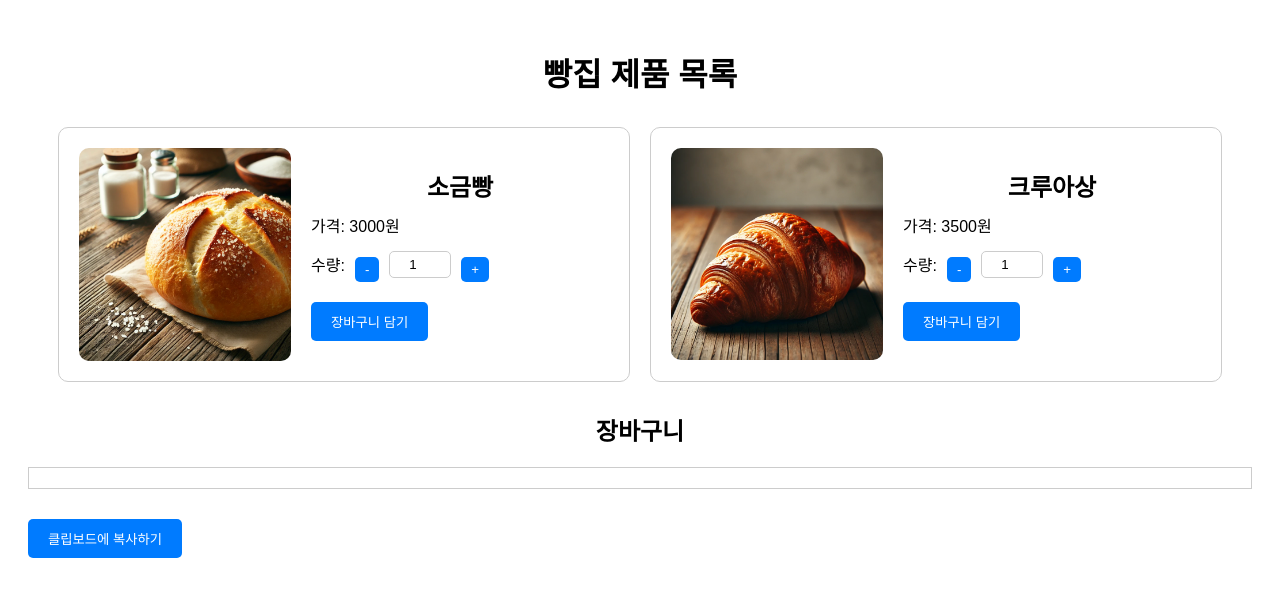
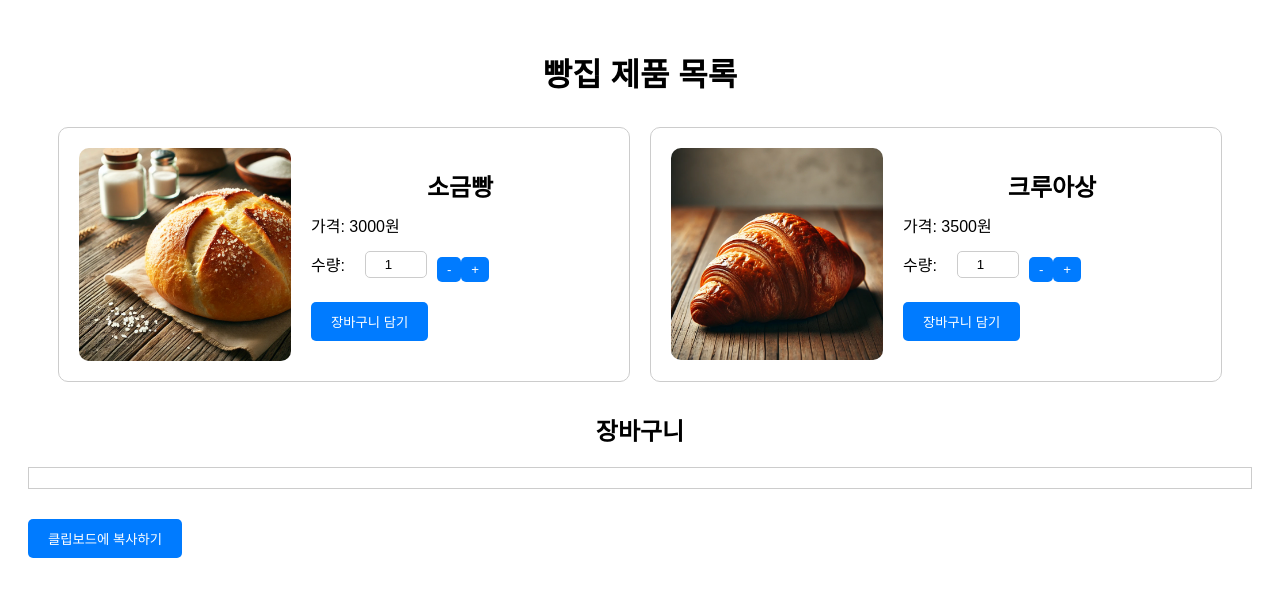
Before and after one commit to hanseodev/hanseodev.github.io, a Jekyll site: the page breads.html, which Jekyll copies as it is, in a window 1280 px wide. Shown: the top 597 px of the page. Built offline with Jekyll 4.4.1, drawn with Linux system fonts in a browser that asks for light colours.

Commit message:
breads test 7

```diff
--- a/breads-styles.css
+++ b/breads-styles.css
@@ -53,6 +53,15 @@ h2 {
   margin-right: 10px;
 }
 
+.quantity-container input {
+  text-align: center;
+  width: 50px;
+  margin: 0 10px;
+  border: 1px solid #ccc;
+  border-radius: 5px;
+  padding: 5px;
+}
+
 .quantity-container button {
   padding: 5px 10px;
   background-color: #007bff;
@@ -64,15 +73,6 @@ h2 {
 
 .quantity-container button:hover {
   background-color: #0056b3;
-}
-
-.quantity-container input {
-  text-align: center;
-  width: 50px;
-  margin: 0 10px;
-  border: 1px solid #ccc;
-  border-radius: 5px;
-  padding: 5px;
 }
 
 button {
--- a/breads.html
+++ b/breads.html
@@ -16,13 +16,13 @@
           <p>가격: 3000원</p>
           <div class="quantity-container">
             <label for="quantity-saltbread">수량:</label>
+            <input type="number" id="quantity-saltbread" min="1" value="1" />
             <button
               type="button"
               onclick="changeQuantity('quantity-saltbread', -1)"
             >
               -
             </button>
-            <input type="number" id="quantity-saltbread" min="1" value="1" />
             <button
               type="button"
               onclick="changeQuantity('quantity-saltbread', 1)"
@@ -42,13 +42,13 @@
           <p>가격: 3500원</p>
           <div class="quantity-container">
             <label for="quantity-croissant">수량:</label>
+            <input type="number" id="quantity-croissant" min="1" value="1" />
             <button
               type="button"
               onclick="changeQuantity('quantity-croissant', -1)"
             >
               -
             </button>
-            <input type="number" id="quantity-croissant" min="1" value="1" />
             <button
               type="button"
               onclick="changeQuantity('quantity-croissant', 1)"
```
